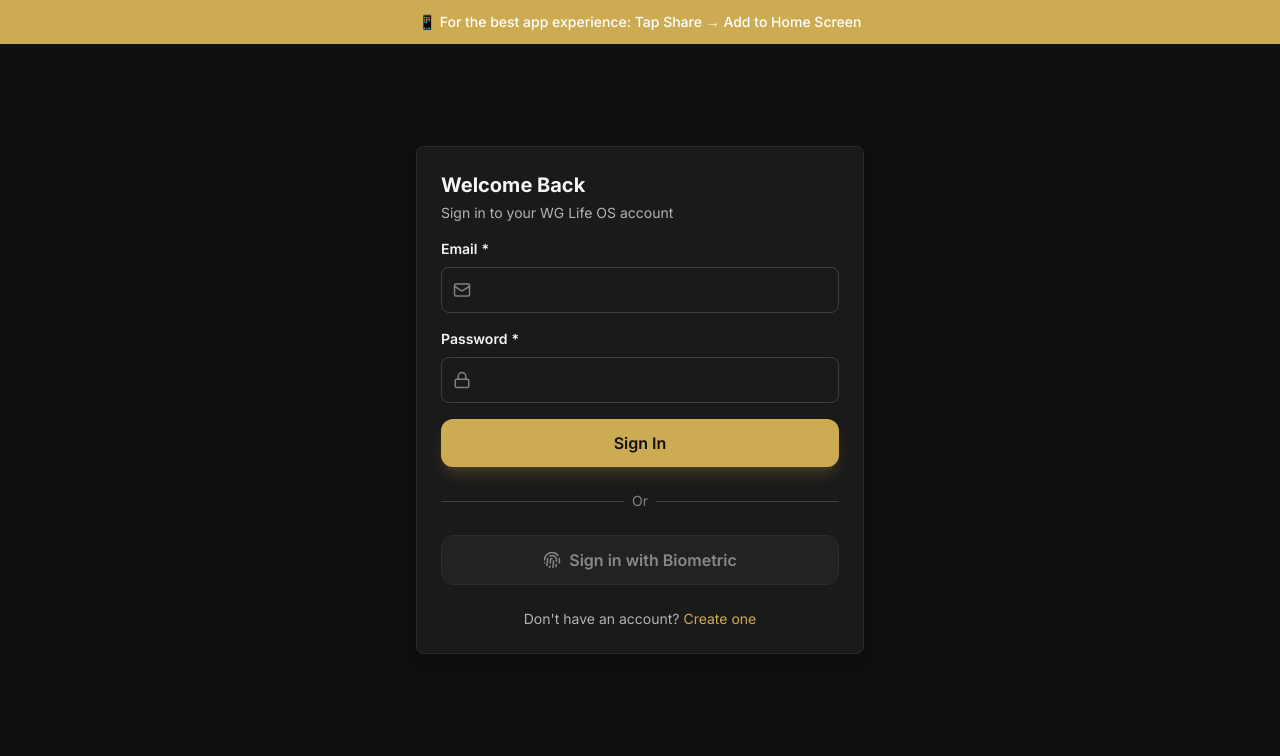
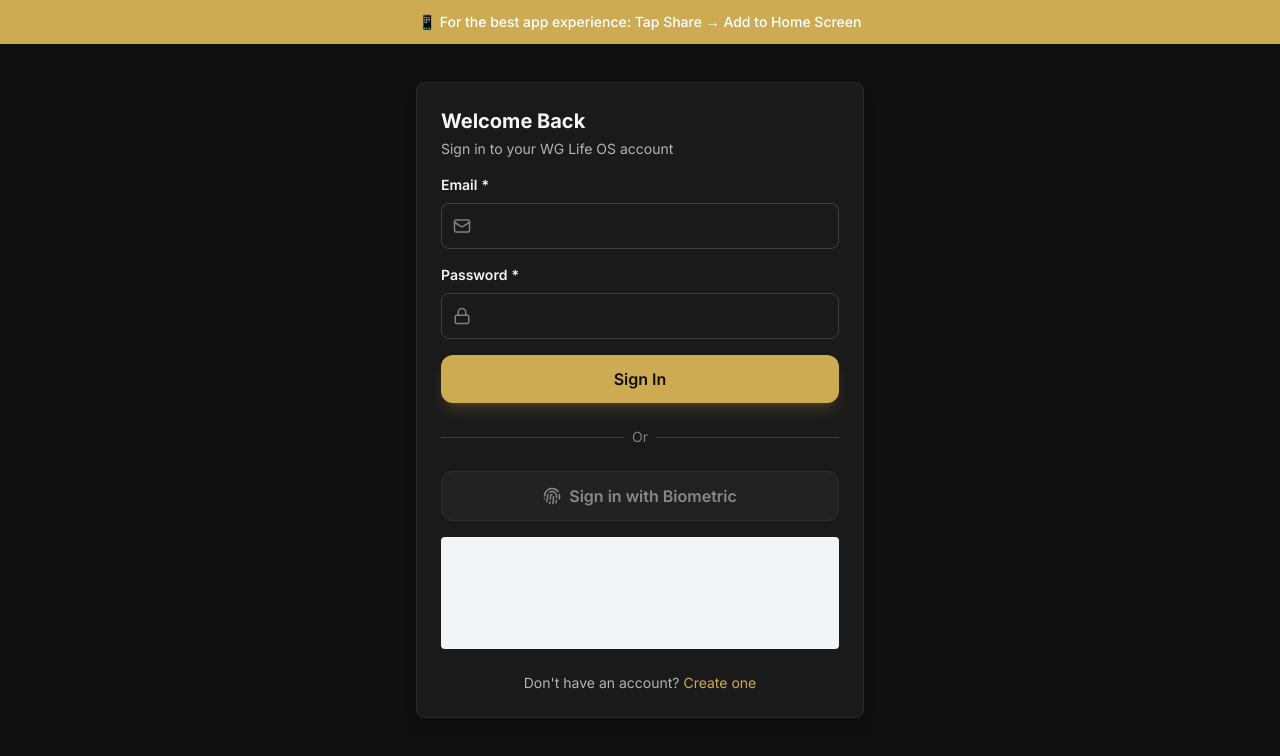
Before and after one commit to WGhaly/wg-growth-app, a Next.js app: page /auth/login in a window 1280 px wide. Shown: the top 756 px of the page. Built offline with nearby package versions, Linux system fonts and the light colour scheme; no server answers.

Commit message:
Add comprehensive debugging to biometric login button

```diff
--- a/app/auth/login/page.tsx
+++ b/app/auth/login/page.tsx
@@ -20,10 +20,15 @@
   const [isStandalone, setIsStandalone] = useState(true);
   const { authenticateWithCredential, isLoading: isBiometricLoading } = useWebAuthn();
 
+  // Debug: Log state changes
+  console.log('[Login Page Render] email:', email, 'hasBiometricEmail:', hasBiometricEmail, 'disabled:', !email && !hasBiometricEmail);
+
   // Check for stored biometric email and standalone mode
   useEffect(() => {
+    console.log('[Login Page useEffect] Running initialization');
     if (typeof window !== 'undefined') {
       const storedEmail = localStorage.getItem('biometric_email');
+      console.log('[Login Page useEffect] Stored email from localStorage:', storedEmail);
       if (storedEmail) {
         setEmail(storedEmail);
         setHasBiometricEmail(true);
@@ -32,6 +37,7 @@
       const standalone = window.matchMedia('(display-mode: standalone)').matches ||
                         (window.navigator as any).standalone === true;
       setIsStandalone(standalone);
+      console.log('[Login Page useEffect] Initialization complete');
     }
   }, []);
 
@@ -170,6 +176,15 @@
             <Fingerprint size={18} className="mr-2" />
             Sign in with Biometric
           </Button>
+
+          {/* Debug Panel */}
+          <div className="mt-4 p-3 bg-gray-100 dark:bg-gray-800 rounded text-xs font-mono">
+            <div className="font-bold mb-2">Debug Info:</div>
+            <div>email: {email || '(empty)'}</div>
+            <div>hasBiometricEmail: {hasBiometricEmail ? 'true' : 'false'}</div>
+            <div>button disabled: {(!email && !hasBiometricEmail) ? 'YES' : 'NO'}</div>
+            <div>isBiometricLoading: {isBiometricLoading ? 'true' : 'false'}</div>
+          </div>
         </CardContent>
 
         <CardFooter className="flex-col gap-4">
```
